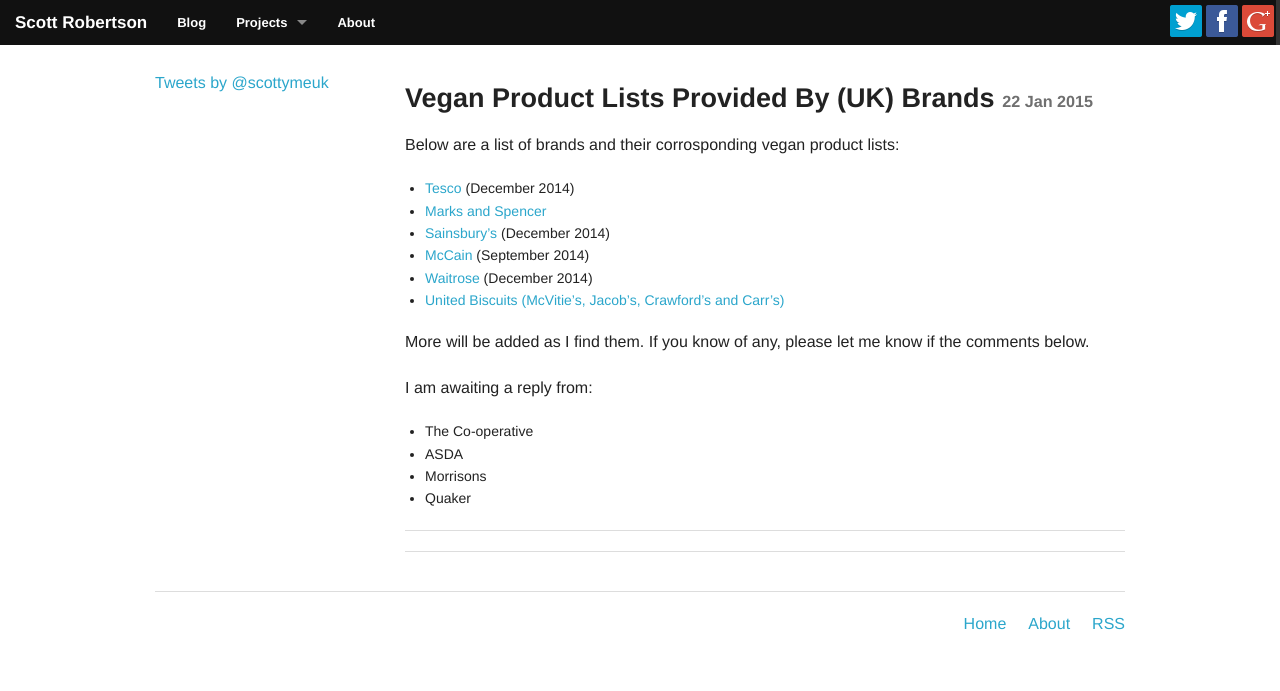
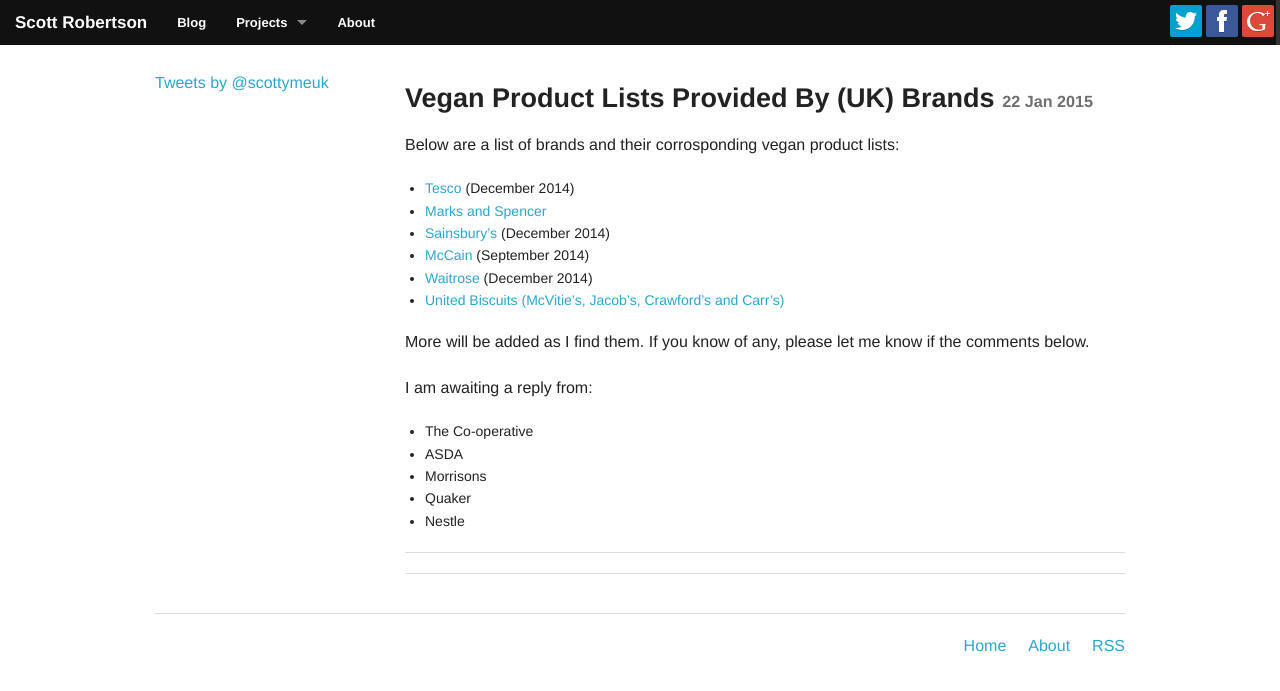
Before and after one commit to scottrobertson/scottrobertson.me, a Jekyll site: the page built from _posts/2015-01-22-uk-brands-vegan-lists.markdown, in a window 1280 px wide. Shown: the top 691 px of the page. Built offline with Jekyll 4.4.1, drawn with Linux system fonts in a browser that asks for light colours; nearby versions of some CDN libraries; Markdown is read by kramdown in place of the engine named in the settings; comment, search, counter and statistics services are not loaded.

Commit message:
Waiting for Nestle

```diff
--- a/_posts/2015-01-22-uk-brands-vegan-lists.markdown
+++ b/_posts/2015-01-22-uk-brands-vegan-lists.markdown
@@ -22,3 +22,4 @@
 - ASDA
 - Morrisons
 - Quaker
+- Nestle
```
